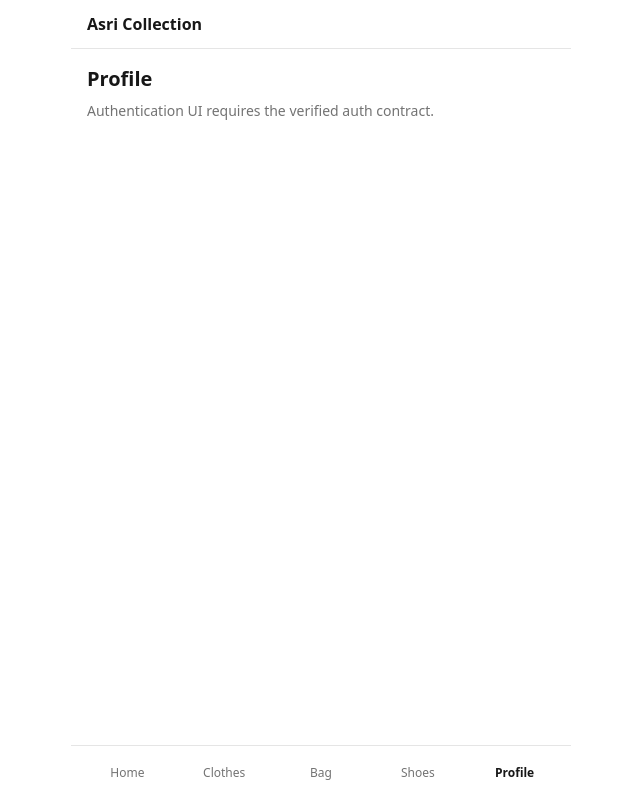
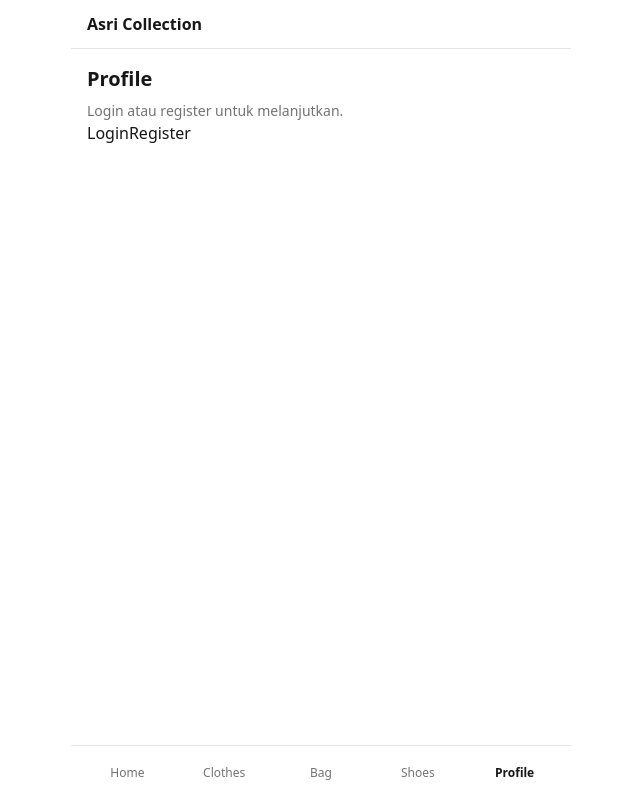
Before and after one commit to gantulu/asri, a React (Vite) app in the folder frontend/: page /profile in a window 1280 px wide. Shown: the whole page, without its empty margins (319-959 px from the left). Built offline with nearby package versions, Linux system fonts and the light colour scheme; no server answers.

Commit message:
feat(auth): wire custom auth into frontend

```diff
--- a/frontend/src/pages/Profile.tsx
+++ b/frontend/src/pages/Profile.tsx
@@ -1 +1,36 @@
-export default function Profile(){return <section className="p-4"><h1 className="text-xl font-semibold">Profile</h1><p className="mt-2 text-sm text-neutral-500">Authentication UI requires the verified auth contract.</p></section>}
+import { Link } from "react-router-dom";
+import { useUserStore } from "../stores/userStore";
+
+export default function Profile() {
+  const status = useUserStore((state) => state.status);
+  const user = useUserStore((state) => state.user);
+
+  if (status === "UNKNOWN") {
+    return <section className="p-4">Memuat profil...</section>;
+  }
+
+  if (status === "AUTHENTICATED" && user) {
+    return (
+      <section className="p-4">
+        <h1 className="text-xl font-semibold">{user.name}</h1>
+        <p className="mt-2 text-sm text-neutral-500">{user.phone}</p>
+        <Link className="profile-link" to="/profile/user">
+          Buka profil
+        </Link>
+      </section>
+    );
+  }
+
+  return (
+    <section className="p-4">
+      <h1 className="text-xl font-semibold">Profile</h1>
+      <p className="mt-2 text-sm text-neutral-500">
+        Login atau register untuk melanjutkan.
+      </p>
+      <div className="profile-actions">
+        <Link className="profile-link" to="/profile/login">Login</Link>
+        <Link className="profile-link" to="/profile/register">Register</Link>
+      </div>
+    </section>
+  );
+}
```
